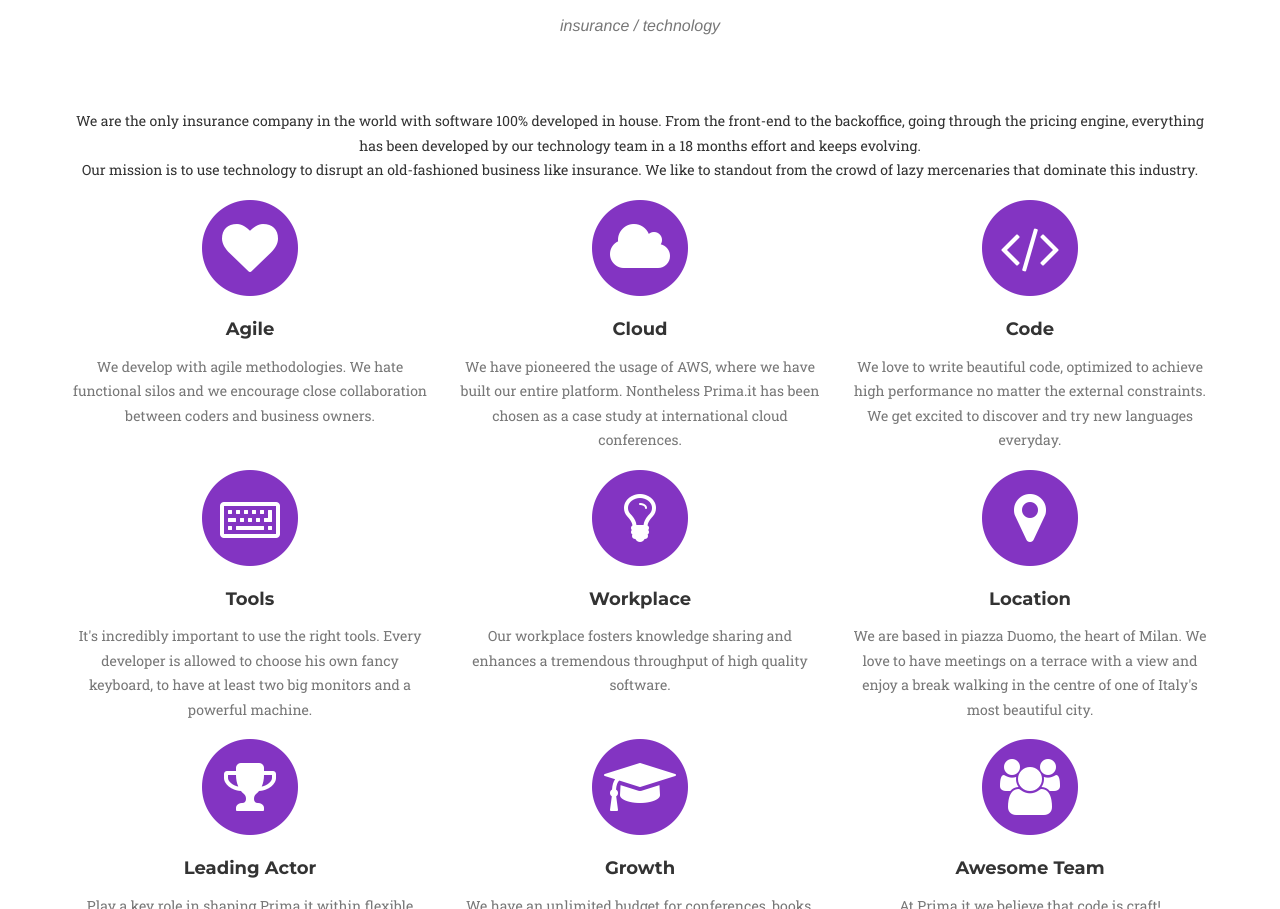
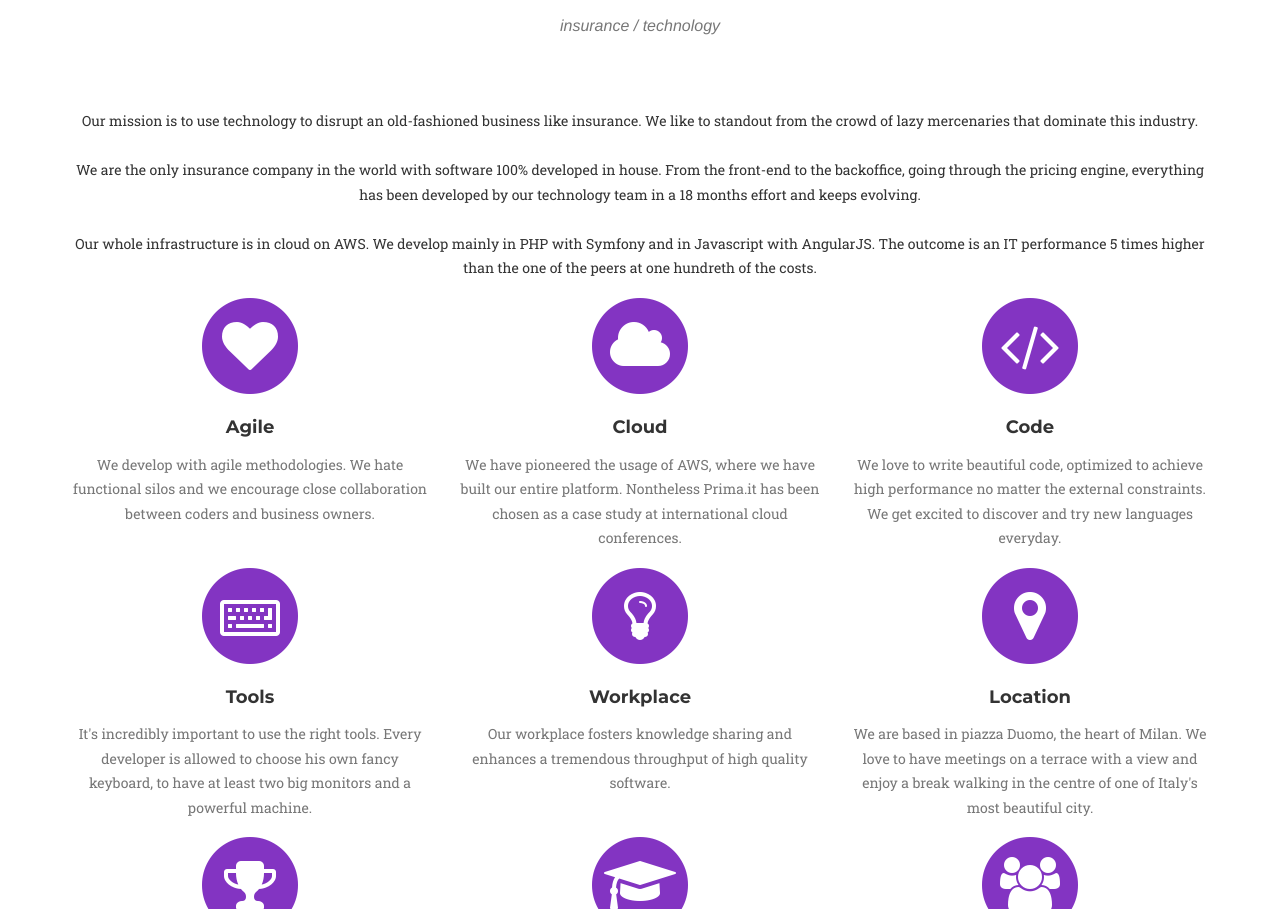
Before and after one commit to primait/developers.prima.it, a plain HTML site: page index.html in a window 1280 px wide. Shown: the part 955-1864 px from the top of the page. Drawn offline with nearby package versions, Linux system fonts and the light colour scheme; a web font is replaced by a local one.

Commit message:
Add mission

```diff
--- a/index.html
+++ b/index.html
@@ -75,9 +75,11 @@
                     <h2 class="section-heading">prima.it</h2>
                     <h3 class="section-subheading text-muted">insurance / technology</h3>
                     <p>
+                        Our mission is to use technology to disrupt an old-fashioned business like insurance. We like to standout from the crowd of lazy mercenaries that dominate this industry.
+                        <br /><br />
                         We are the only insurance company in the world with software 100% developed in house. From the front-end to the backoffice, going through the pricing engine, everything has been developed by our technology team in a 18 months effort and keeps evolving.
-                        <br />
-                        Our mission is to use technology to disrupt an old-fashioned business like insurance. We like to standout from the crowd of lazy mercenaries that dominate this industry.
+                        <br /><br />
+                        Our whole infrastructure is in cloud on AWS. We develop mainly in PHP with Symfony and in Javascript with AngularJS. The outcome is an IT performance 5 times higher than the one of the peers at one hundreth of the costs.
                     </p>
                 </div>
             </div>
```
